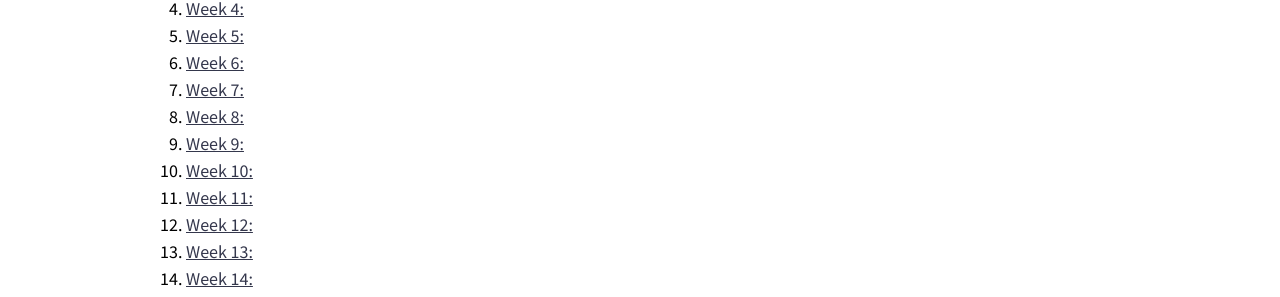
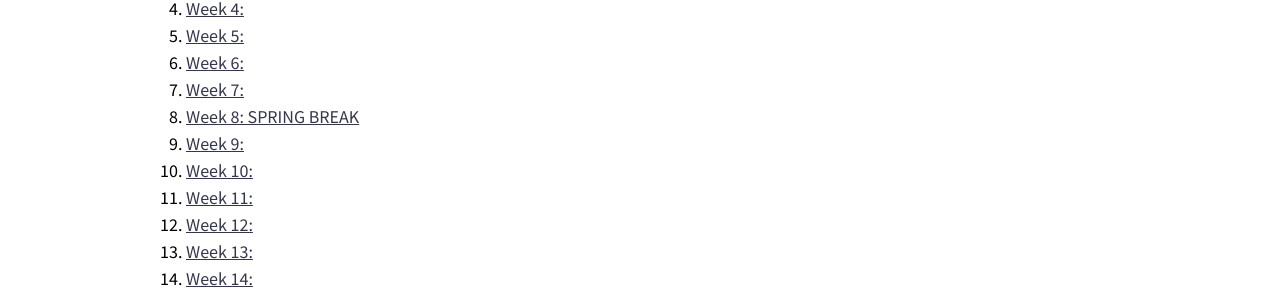
Before and after one commit to chadblack/370S2022, a Jekyll site: the page built from calendar.md, in a window 1280 px wide and 1400 px high. Shown: the part 309-606 px from the top of the window. Built offline with Jekyll 4.4.1, drawn with Linux system fonts in a browser that asks for light colours; nearby versions of some CDN libraries; some of the changed text lies outside the part shown.

Commit message:
spring break dates

```diff
--- a/calendar.md
+++ b/calendar.md
@@ -41,7 +41,7 @@ March 3 (Thursday)
 March 8 (Tuesday)
 March 10 (Thursday)
 
-## Week 8:
+## Week 8: SPRING BREAK
 
 March 15 (Tuesday)
 March 17 (Thursday)
```
Also changed, not shown: other parts of calendar.md (+2 -1 lines).
